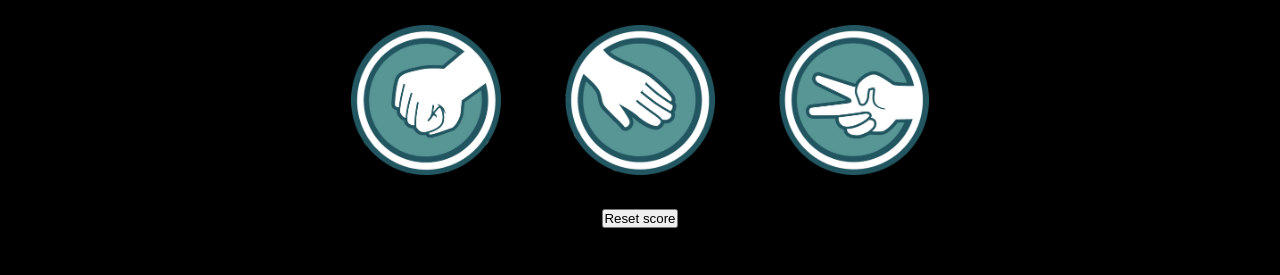
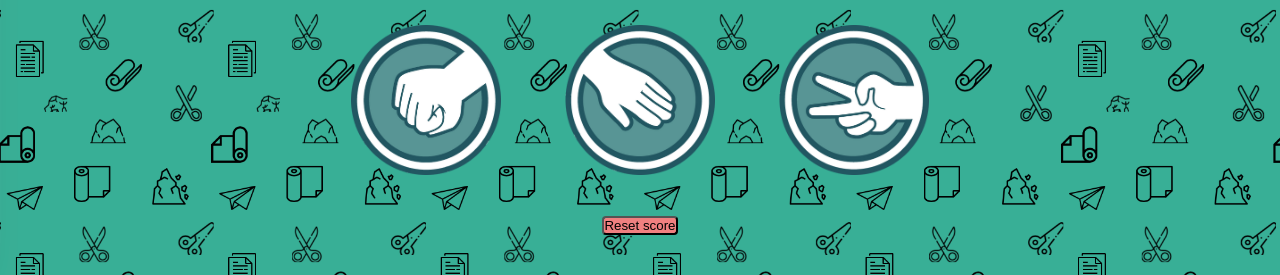
Before and after one commit to Popescu-Iulian/Rock-Paper-Scissors-app, a plain HTML site: page index.html in a window 1280 px wide. Shown: the part 525-800 px from the top of the page. Drawn offline with Linux system fonts and the light colour scheme.

Commit message:
structure comm

```diff
--- a/style.css
+++ b/style.css
@@ -1,3 +1,4 @@
+/* === GENERAL === */
 * {
 	margin: 0;
 	padding: 0;
@@ -8,7 +9,7 @@ body {
 	height: 100vh;
 	display: flex;
 	text-align: center;
-	/* background: url('images/background2.png') no-repeat center center fixed; */
+	background: url('images/background2.png') no-repeat center center fixed;
 	background-color: black;
 	background-size: cover;
 	font-family: 'Asap', sans-serif;
@@ -19,6 +20,7 @@ body {
 	margin: 0 auto;
 }
 
+/* === HEADER === */
 header {
 	border: 5px solid wheat;
 	margin: 50px auto;
@@ -32,6 +34,7 @@ header h1 {
 	font-size: 60px;
 }
 
+/* === SCORE BOARD === */
 .score-board {
 	display: inline;
 	border: 3px solid wheat;
@@ -61,6 +64,7 @@ header h1 {
 	right: -25px;
 }
 
+/* === RESULT AREA === */
 .result-area {
 	margin: 2rem auto;
 	width: 60%;
@@ -76,6 +80,7 @@ header h1 {
 	display: block;
 }
 
+/* === USER CHOISES === */
 .choise {
 	display: inline;
 }
@@ -103,3 +108,17 @@ img:hover {
 .draw-gray {
 	color: gray;
 }
+
+/* === RESET === */
+#reset-btn {
+	background-color: lightcoral;
+	border-radius: 4px;
+	margin: 0.5rem;
+}
+
+/* === MEDIA QUERIES === */
+@media (min-width: 768px) {
+}
+
+@media (min-width: 1024px) {
+}
```
